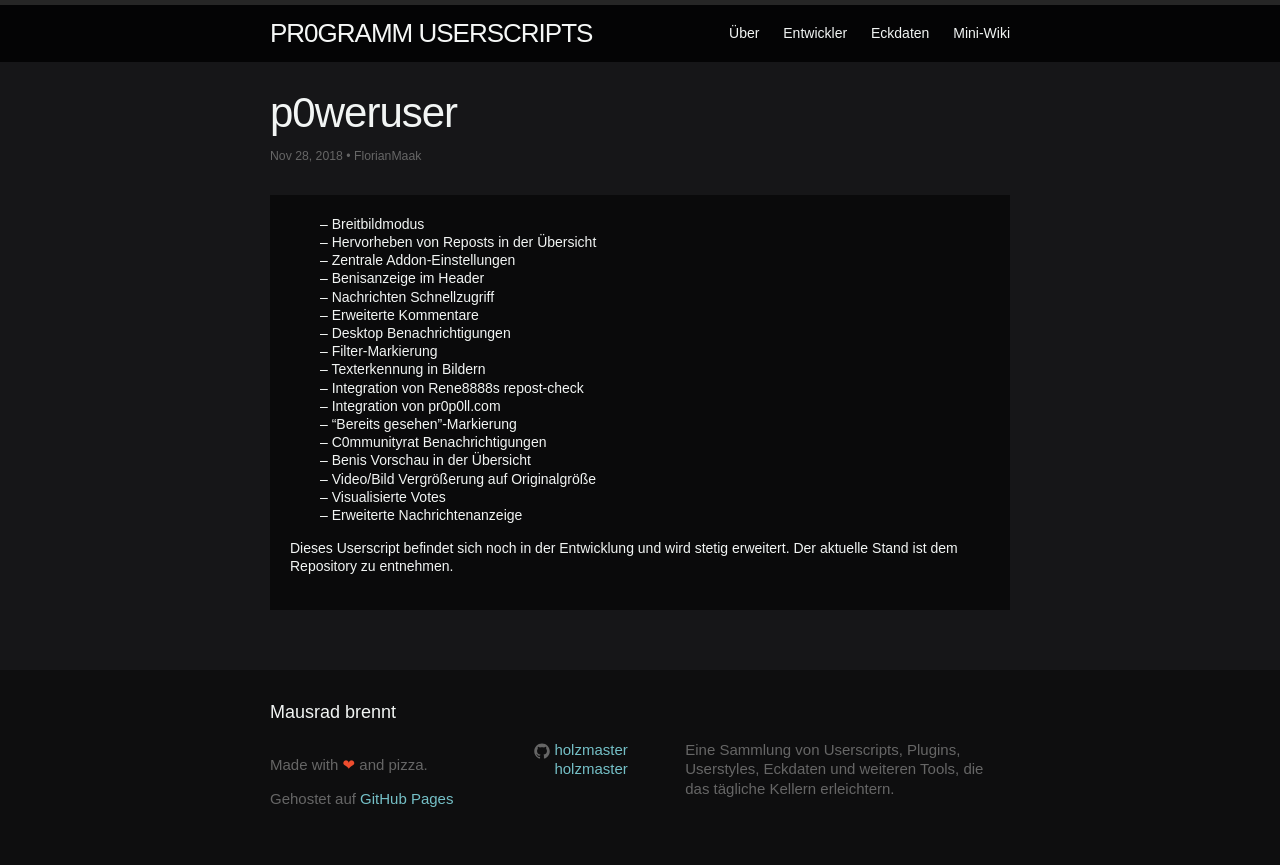
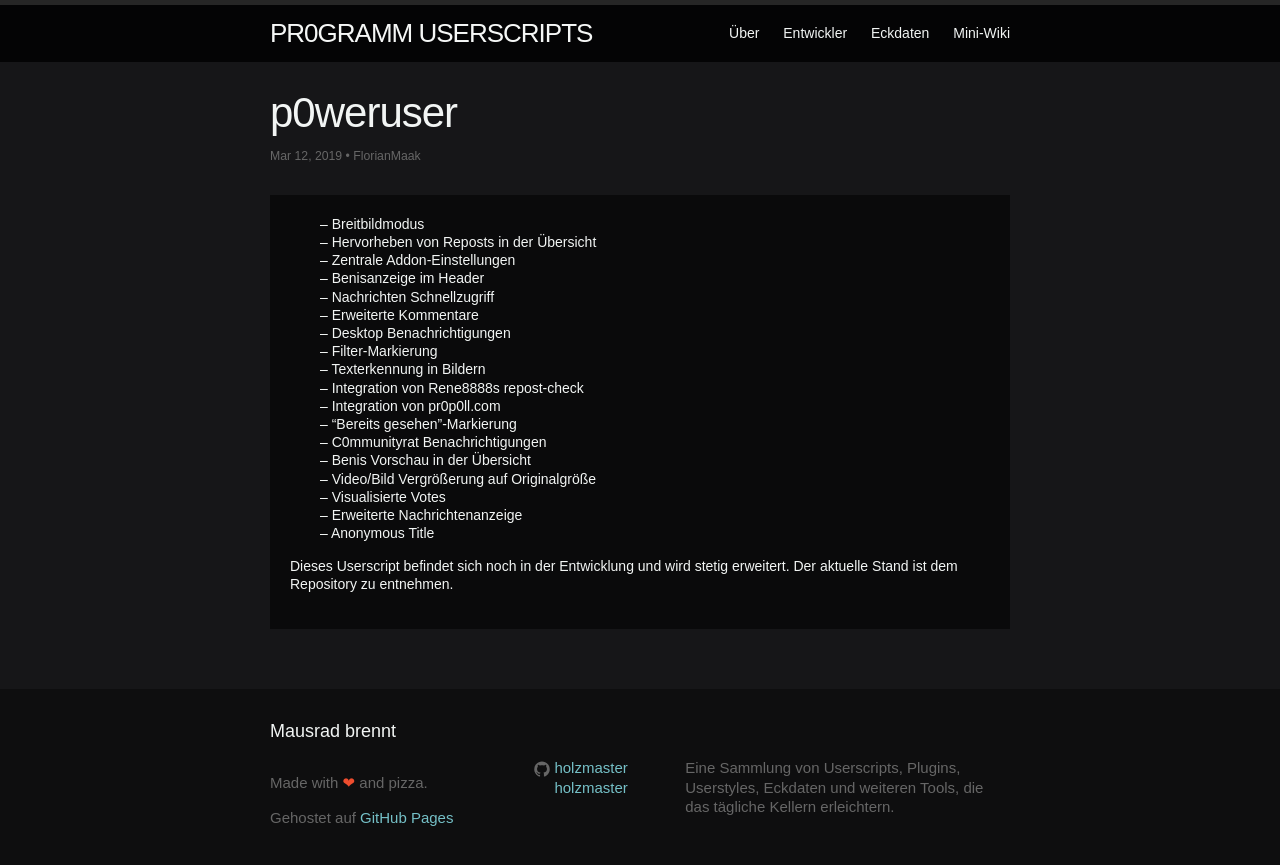
Before and after one commit to holzmaster/userscripts, a Jekyll site: the page built from _posts/2019-03-12-p0weruser.md, in a window 1280 px wide. Shown: the top 865 px of the page. Built offline with Jekyll 4.4.1, drawn with Linux system fonts in a browser that asks for light colours.

Commit message:
Added Anonymous Title

```diff
--- a/_posts/2018-11-28-p0weruser.md
+++ b/_posts/2019-03-12-p0weruser.md
@@ -25,6 +25,7 @@ code: //github.com/FlorianMaak/p0weruser
 - Video/Bild Vergrößerung auf Originalgröße
 - Visualisierte Votes
 - Erweiterte Nachrichtenanzeige
+- Anonymous Title
 
 Dieses Userscript befindet sich noch in der Entwicklung und wird stetig erweitert.
 Der aktuelle Stand ist dem Repository zu entnehmen.
```
